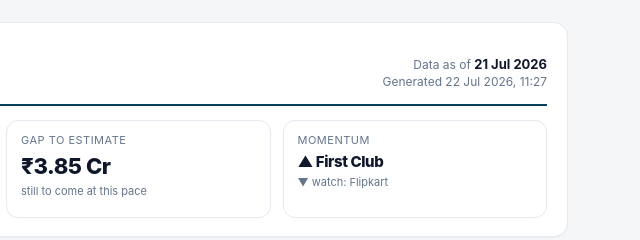
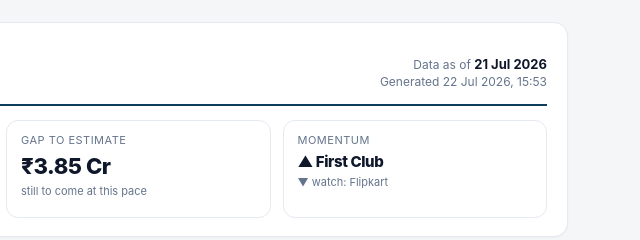
Before and after one commit to divleen-create/Estimation-Sales---Barosi, a plain HTML site: page index.html in a window 1280 px wide. Shown: the top 240 px of the page, 640-1280 px from the left. Drawn offline with Linux system fonts and the light colour scheme.

Commit message:
Unify repo: code + snapshots + workflow at root

```diff
--- a/output/index.html
+++ b/index.html
@@ -99,7 +99,7 @@ table.daily{width:100%;table-layout:fixed}
     <div class="head">
       <div><div class="title">Daily Sales Report</div>
         <div class="sub">July 2026 · month-to-date</div></div>
-      <div class="asof">Data as of <b>21 Jul 2026</b><br>Generated 22 Jul 2026, 11:27</div>
+      <div class="asof">Data as of <b>21 Jul 2026</b><br>Generated 22 Jul 2026, 15:53</div>
     </div>
 
     <div class="kpis">
```
Also changed, not shown: 2 other files.
